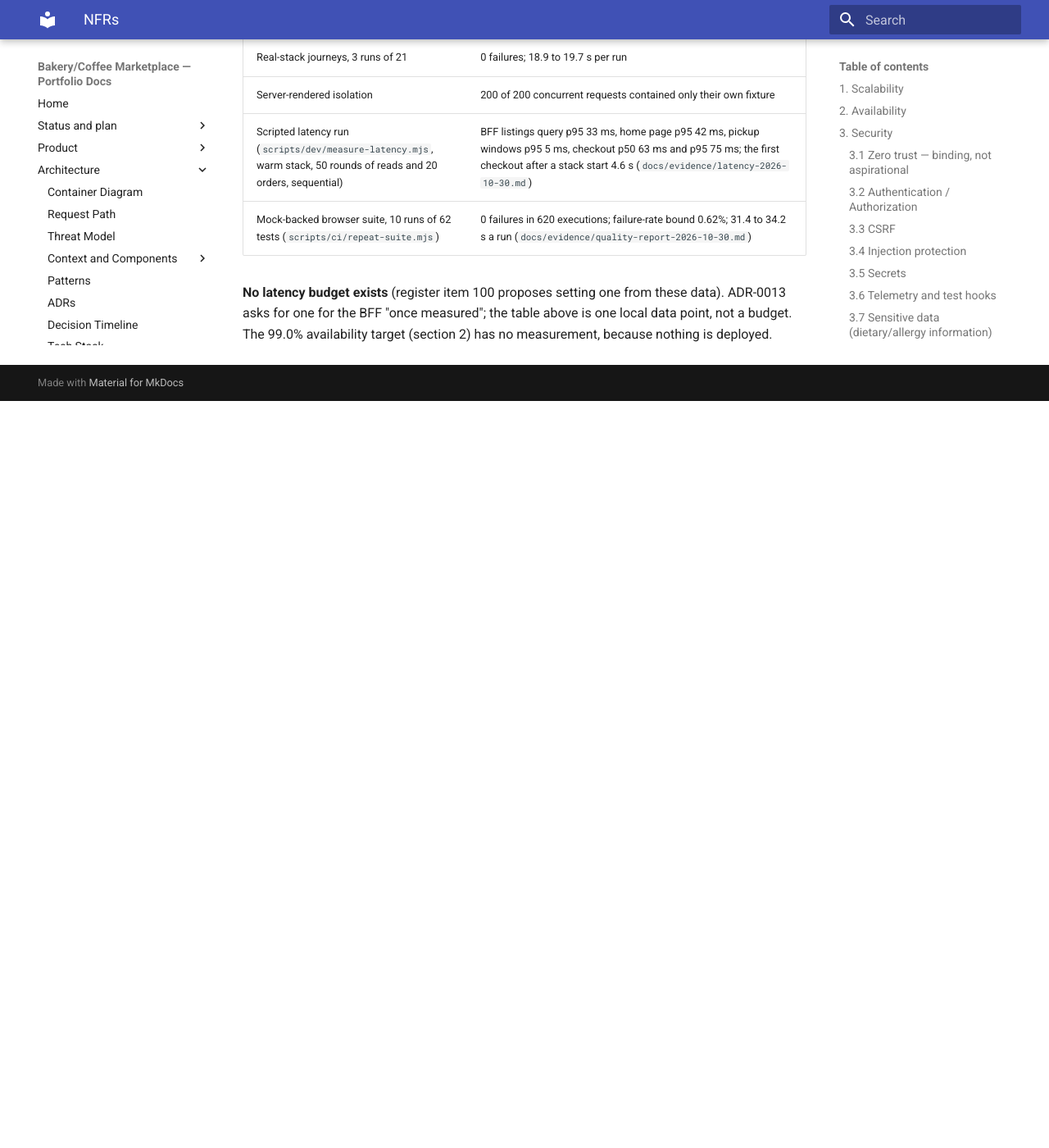
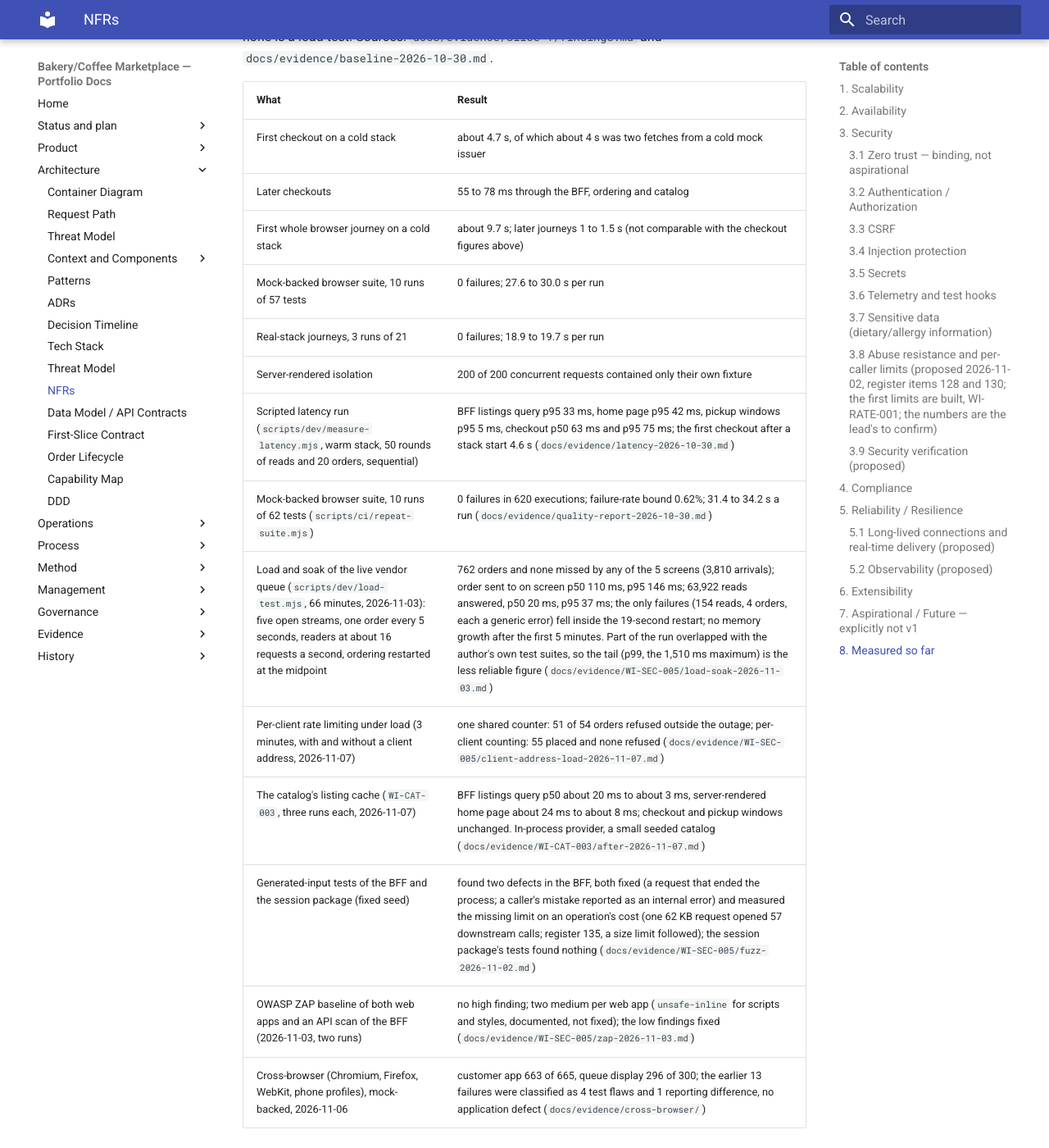
Before and after one commit to benjamin-hedrick/bakery-marketplace, an MkDocs documentation site: the page built from docs/architecture/nfrs.md, in a window 1280 px wide and 1400 px high, scrolled down 6242 px. Shown: the whole window at 82% size. Built offline with MkDocs 1.6.1 and Material for MkDocs 9.7.7, drawn with Linux system fonts in a browser that asks for light colours; before the commit the page ends 6731 px from its top, so only the background shows below that; some of the changed text lies outside the part shown.

Commit message:
Docs refresh 4: the NFRs say what has been run (load, soak, generated-input, ZAP, cache latency)
The banner and sections 3.9 and 5.1 said nothing had been load-tested and no dynamic scan done; the 66-minute soak, the per-client limit runs, the generated-input tests, two ZAP scans and the listing-cache latency runs exist. Section 1 gains a measured-locally bullet with its limits; section 8 gains seven rows with the figures and the caveat that part of the soak overlapped the author's own test runs. The proposed targets stay proposed.

Co-Authored-By: Claude Sonnet 5.5 <noreply@anthropic.com>

```diff
--- a/docs/architecture/nfrs.md
+++ b/docs/architecture/nfrs.md
@@ -1,6 +1,6 @@
 # Non-Functional Requirements
 
-> **Status:** Current · updated 2026-11-02 (section 3.3 corrected; sections 3.8, 3.9, 5.1 and 5.2 are proposed additions for the lead's review, register item 130). Requirements are targets and decisions; section 8 says what has been measured. Nothing here has been load-tested or deployed.
+> **Status:** Current · updated 2026-11-08 (facts about what has been run corrected; sections 3.8, 3.9, 5.1 and 5.2 are proposed additions for the lead's review, register item 130). Requirements are targets and decisions; section 8 says what has been measured. Nothing here is deployed. Local load, soak, generated-input and dynamic-scan runs exist (section 8); none is a production-scale test, and no target here has been proved at that scale.
 
 Per `WI-NFR-001`: every requirement below traces to a specific ADR or vision principle — no NFR here should read as invented without that trace. The target numbers (load, availability) were set by the lead as planning assumptions, not derived from measured traffic.
 
@@ -14,6 +14,7 @@ Status legend matches the rest of the project: **[MVP]** binding for v1 · **[MV
 - **[MVP] Cache scaling**: `LocalCacheProvider`'s per-replica, non-shared nature (ADR-0002) means cache hit rates degrade as replica count grows, by design. Accepted for MVP scale; revisit if horizontal scaling grows significantly.
 - **[MVP] Event backbone ceiling**: Azure Event Grid's free grant covers 100,000 operations/month (ADR-0003). A completed order raises 5 events from the Order (`OrderPlaced`, `OrderConfirmed`, `OrderPreparationStarted`, `OrderReadyForFulfillment`, `OrderCompleted`; `docs/architecture/order-lifecycle.md`), and `PickupFulfillment` will add 2 more (`PickupWindowScheduled`, `OrderReadyForPickup`), so plan on about 7. At 200 orders/day that is about 1,400 events/day (~42,000/month), **42% of the free grant**, leaving headroom to roughly 475 orders/day. Event Grid also counts deliveries to each subscription as operations, which this arithmetic does not model, so treat it as a lower bound.
 - **[MVP] Gateway ceiling**: Azure API Management Consumption tier's free grant covers 1,000,000 calls/month (ADR-0008). At an estimated ~20,000 API calls/day (browsing, cart, checkout — not just completed orders), that's ~600,000/month — **60% of the free grant**. Since ADR-0013 the browser talks to the BFF, so the calls that reach API Management are the BFF's downstream calls, not the browser's; the estimate is unchanged as an order of magnitude and is unmeasured.
+- **Measured locally, not at scale (section 8):** a 66-minute run placed one order every 5 seconds (an order rate far above the 200 a day planning figure) with five live screens and readers at about 16 requests a second, on one developer machine, and lost no order and no screen update outside a planned restart; memory did not grow. It does not test several replicas, a real database tier or many vendors, so the free-tier ceilings above remain arithmetic, not measurement.
 
 ## 2. Availability
 
@@ -46,7 +47,7 @@ Status legend matches the rest of the project: **[MVP]** binding for v1 · **[MV
 **[MVP, proposed]** What one caller may hold is limited and tested: streams per vendor 5, per login 5, per process and per BFF 500, request body 64 KB, a write timeout and a silence limit (`WI-QUE-003`; built and tested). **Built 2026-11-02 (`WI-RATE-001`, run locally only):** how fast a caller may act is limited in memory, per process: login start and callback 10 a minute per address; `/api/graphql` 120 a minute per login (per address without one); stream opens 10 a minute per login; 600 a minute per address across the web routes, checked before the session store; and a backstop of 600 a minute per source address at the BFF. A refusal is `429` with `Retry-After` and a fixed sentence. The address is the connection's own; `X-Forwarded-For` is read only for as many proxies as `TRUSTED_PROXY_HOPS` says. **Not built:** a shared limiter across replicas, per-user limits at the services, and any test of the limits under load (register item 129). API Management cannot limit per user (ADR-0008). Source: register items 27, 126, 128.
 
 ### 3.9 Security verification *(proposed)*
-**[MVP, proposed]** Security-sensitive work (auth, sessions, anything holding a connection or parsing outside input) is verified at the level in [`verification-policy.md`](../process/verification-policy.md): abuse cases as acceptance criteria, tests shown to fail without the property, a dependency review, an adversarial pass before building and before review. Every security review so far was a read by the agent that wrote the code plus the lead's review; no independent review, penetration test or dynamic scan has been done. A statement of what has and has not been reviewed is due before the repository is public (register items 93 and 129).
+**[MVP, proposed]** Security-sensitive work (auth, sessions, anything holding a connection or parsing outside input) is verified at the level in [`verification-policy.md`](../process/verification-policy.md): abuse cases as acceptance criteria, tests shown to fail without the property, a dependency review, an adversarial pass before building and before review. Run locally under `WI-SEC-005` (2026-11-02 to 11-03): a threat model, generated-input tests, a 66-minute soak, an OWASP ZAP scan of both web apps and the BFF (no high finding) and a review statement (`docs/governance/review-statement.md`); a dependency audit and SBOMs followed on 2026-11-07 (`WI-SEC-004`). Every security review so far was a read by the agent that wrote the code plus the lead's review; there has been no independent review or penetration test. The review statement says what has and has not been reviewed (register items 93 and 129).
 
 ## 4. Compliance
 
@@ -67,7 +68,7 @@ Status legend matches the rest of the project: **[MVP]** binding for v1 · **[MV
 ### 5.1 Long-lived connections and real-time delivery *(proposed)*
 - **[MVP, proposed]** A vendor's screen reflects an order change within a stated time. Measured, not yet a target: 68 ms p50 and 99 ms p95 on a local stack with one screen and a light load (`docs/evidence/WI-QUE-003/real-stack-2026-11-02.md`). Proposed target for the lead to set: p95 under 1 second, with polling every 7 seconds as the fallback bound.
 - **[MVP]** A stream is bounded in count, time and silence (section 3.8); a client that is slow, stops reading or leaves does not hold a stream or a lock (`WI-QUE-003`).
-- **[MVP, proposed]** Behaviour under load is stated and tested: the limits are reached and the refusal is clean; many screens reconnecting together after a restart do not overload the services. Neither has been tried (register item 129).
+- **[MVP, proposed]** Behaviour under load is stated and tested: the limits are reached and the refusal is clean; many screens reconnecting together after a restart do not overload the services. Tried locally with five screens (the stream limit held and the sixth open ended the oldest; after an ordering restart every screen reopened and caught up, `docs/evidence/WI-SEC-005/load-soak-2026-11-03.md`); a larger reconnection burst has not been tried (register item 129).
 
 ### 5.2 Observability *(proposed)*
 - **[MVP-lite, proposed]** The stream's metrics exist (counts of streams, refusals, closes). Nothing requires them to be exported or read; the requirement to be set is which metrics a long-lived-connection feature must emit and which alert reads them (`docs/operations/monitoring-alerting.md`).
@@ -103,5 +104,11 @@ Nothing below is a target. All numbers are from one developer machine, Windows 1
 | Server-rendered isolation | 200 of 200 concurrent requests contained only their own fixture |
 | Scripted latency run (`scripts/dev/measure-latency.mjs`, warm stack, 50 rounds of reads and 20 orders, sequential) | BFF listings query p95 33 ms, home page p95 42 ms, pickup windows p95 5 ms, checkout p50 63 ms and p95 75 ms; the first checkout after a stack start 4.6 s (`docs/evidence/latency-2026-10-30.md`) |
 | Mock-backed browser suite, 10 runs of 62 tests (`scripts/ci/repeat-suite.mjs`) | 0 failures in 620 executions; failure-rate bound 0.62%; 31.4 to 34.2 s a run (`docs/evidence/quality-report-2026-10-30.md`) |
+| Load and soak of the live vendor queue (`scripts/dev/load-test.mjs`, 66 minutes, 2026-11-03): five open streams, one order every 5 seconds, readers at about 16 requests a second, ordering restarted at the midpoint | 762 orders and none missed by any of the 5 screens (3,810 arrivals); order sent to on screen p50 110 ms, p95 146 ms; 63,922 reads answered, p50 20 ms, p95 37 ms; the only failures (154 reads, 4 orders, each a generic error) fell inside the 19-second restart; no memory growth after the first 5 minutes. Part of the run overlapped with the author's own test suites, so the tail (p99, the 1,510 ms maximum) is the less reliable figure (`docs/evidence/WI-SEC-005/load-soak-2026-11-03.md`) |
+| Per-client rate limiting under load (3 minutes, with and without a client address, 2026-11-07) | one shared counter: 51 of 54 orders refused outside the outage; per-client counting: 55 placed and none refused (`docs/evidence/WI-SEC-005/client-address-load-2026-11-07.md`) |
+| The catalog's listing cache (`WI-CAT-003`, three runs each, 2026-11-07) | BFF listings query p50 about 20 ms to about 3 ms, server-rendered home page about 24 ms to about 8 ms; checkout and pickup windows unchanged. In-process provider, a small seeded catalog (`docs/evidence/WI-CAT-003/after-2026-11-07.md`) |
+| Generated-input tests of the BFF and the session package (fixed seed) | found two defects in the BFF, both fixed (a request that ended the process; a caller's mistake reported as an internal error) and measured the missing limit on an operation's cost (one 62 KB request opened 57 downstream calls; register 135, a size limit followed); the session package's tests found nothing (`docs/evidence/WI-SEC-005/fuzz-2026-11-02.md`) |
+| OWASP ZAP baseline of both web apps and an API scan of the BFF (2026-11-03, two runs) | no high finding; two medium per web app (`unsafe-inline` for scripts and styles, documented, not fixed); the low findings fixed (`docs/evidence/WI-SEC-005/zap-2026-11-03.md`) |
+| Cross-browser (Chromium, Firefox, WebKit, phone profiles), mock-backed, 2026-11-06 | customer app 663 of 665, queue display 296 of 300; the earlier 13 failures were classified as 4 test flaws and 1 reporting difference, no application defect (`docs/evidence/cross-browser/`) |
 
 **No latency budget exists** (register item 100 proposes setting one from these data). ADR-0013 asks for one for the BFF "once measured"; the table above is one local data point, not a budget. The 99.0% availability target (section 2) has no measurement, because nothing is deployed.
```
